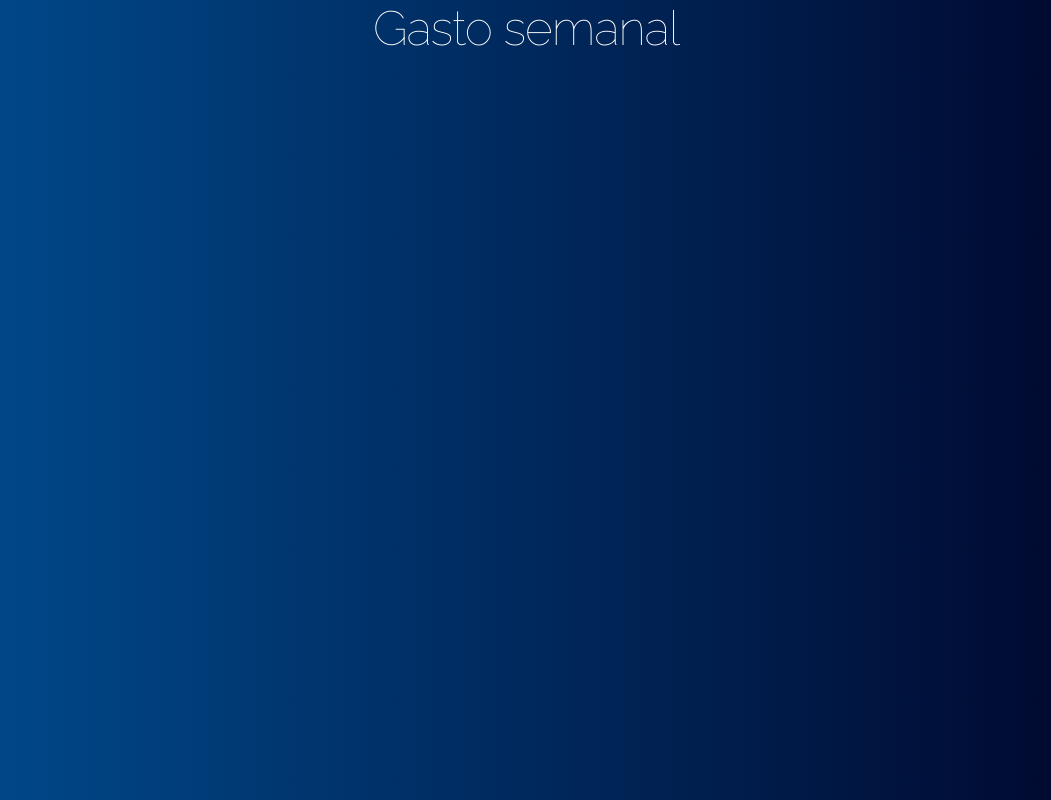
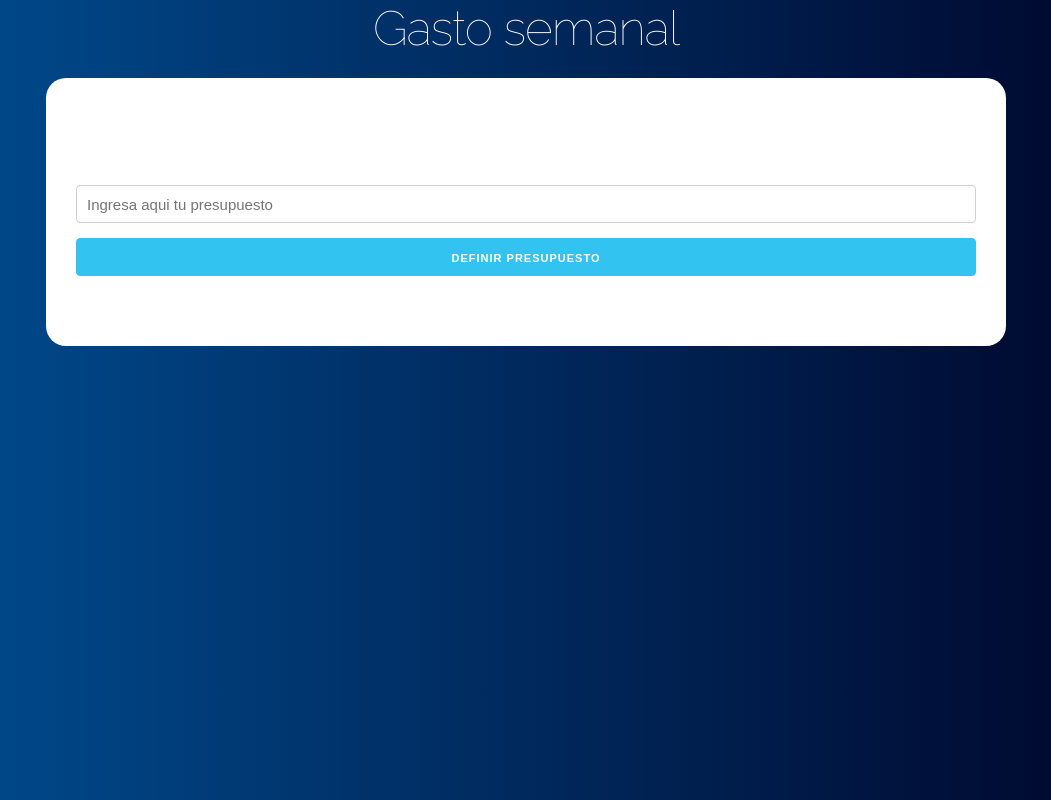
Before and after one commit to Crusiris/Administrador-de-presupuesto, a React (Create React App) app: page / in a window 1280 px wide. Shown: the whole page, without its empty margins (114-1165 px from the left). Built offline with nearby package versions, Linux system fonts and the light colour scheme.

Commit message:
Creando el componente Error, e implementando un mensaje de error cuando la validacion no se cumpla

```diff
--- a/src/App.js
+++ b/src/App.js
@@ -1,11 +1,16 @@
-import React, { Fragment } from 'react';
+import React from 'react';
+import Question from './components/Question'
 
 
 function App() {
   return (
-    <Fragment className="container">
+    <div className="container">
       <h1>Gasto semanal</h1>
-    </Fragment>
+      <div className="contenido-principal contenido">
+      <Question/>
+      </div>
+
+    </div>
   );
 }
 
--- /dev/null
+++ b/src/components/Error.js
@@ -0,0 +1,9 @@
+import React from 'react'
+
+ const Error = ({message}) => (
+     <p className="alert alert-danger error">
+         {message}
+     </p>
+ )
+
+ export default Error;
--- a/src/components/Question.js
+++ b/src/components/Question.js
@@ -1,9 +1,51 @@
-import React, {Fragment} from 'react'
+import React, {Fragment, useState} from 'react'
+import Error from './Error'
 
 const Question = () => {
+
+    //definiendo STATE del presupuesto
+    const [ quantity, saveQuantity ]= useState(0)
+
+    //definiendo STATE para los errores
+    const [ error, saveError ]= useState(false)
+
+
+    //Funcion que va rescatar los valores del input
+    const defineBudget = e =>{
+        saveQuantity(parseInt(e.target.value,10));
+    }
+
+    const addBudget = e =>{
+    e.preventDefault();
+    //Validar el valor ingresado en el input
+    if(quantity < 1 ||isNaN (quantity)){
+        saveError(true)
+        return;
+    }
+    saveError(false)
+
+    }
+
     return (
         <Fragment>
             <h1>Ingresa tu presupuesto</h1>
+             { error ? <Error message="El presupuesto es Incorrecto"/> : null }
+            <form
+            onSubmit={addBudget}
+            >
+            <input
+            type="number"
+            className="u-full-width"
+            placeholder="Ingresa aqui tu presupuesto"
+            onChange={defineBudget}
+            />
+            <input
+             type="submit"
+             className="button-primary u-full-width"
+             value="Definir Presupuesto"
+
+            />
+            </form>
         </Fragment>
     );
 }
```
